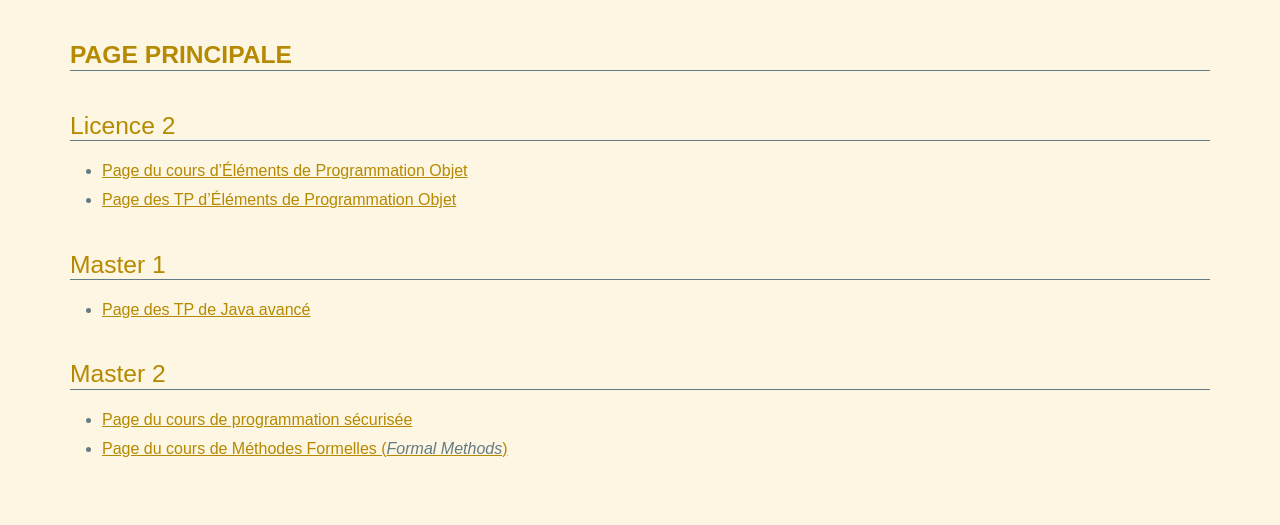
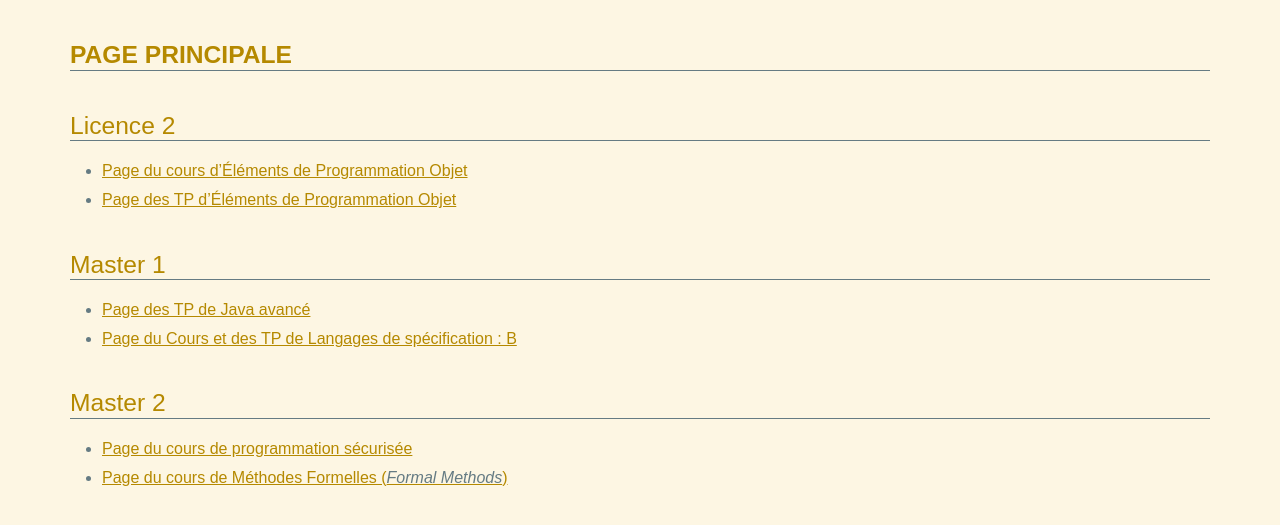
Before and after one commit to lacl-upec/lacl-upec.github.io, a Jekyll site: the page built from index.md, in a window 1280 px wide. Shown: the top 525 px of the page. Built offline with Jekyll 4.4.1, drawn with Linux system fonts in a browser that asks for light colours.

Commit message:
Update index.md

```diff
--- a/index.md
+++ b/index.md
@@ -15,6 +15,7 @@ Master 1
 --------
 
 - [Page des TP de Java avancé](m1javaa)
+- [Page du Cours et des TP de Langages de spécification : B](m1lf)
 
 Master 2
 --------
```
